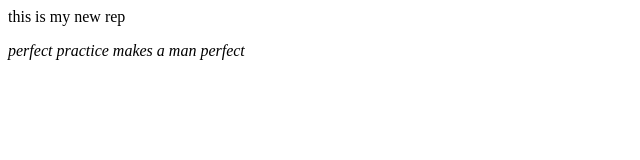
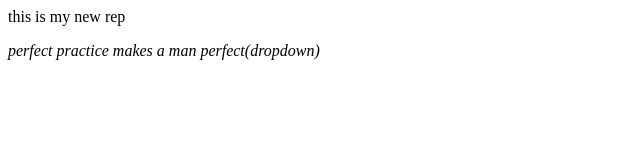
Before and after one commit to awais3535/localrepo, a plain HTML site: page index.html in a window 1280 px wide. Shown: the full height of the page, 0-640 px from the left. Drawn offline with Linux system fonts and the light colour scheme.

Commit message:
dropdown

```diff
--- a/index.html
+++ b/index.html
@@ -1,3 +1,3 @@
 <p> this is my new rep</p>
 
-<p> <i>perfect practice makes a man perfect</i> </p>
+<p> <i>perfect practice makes a man perfect(dropdown)</i> </p>
```
